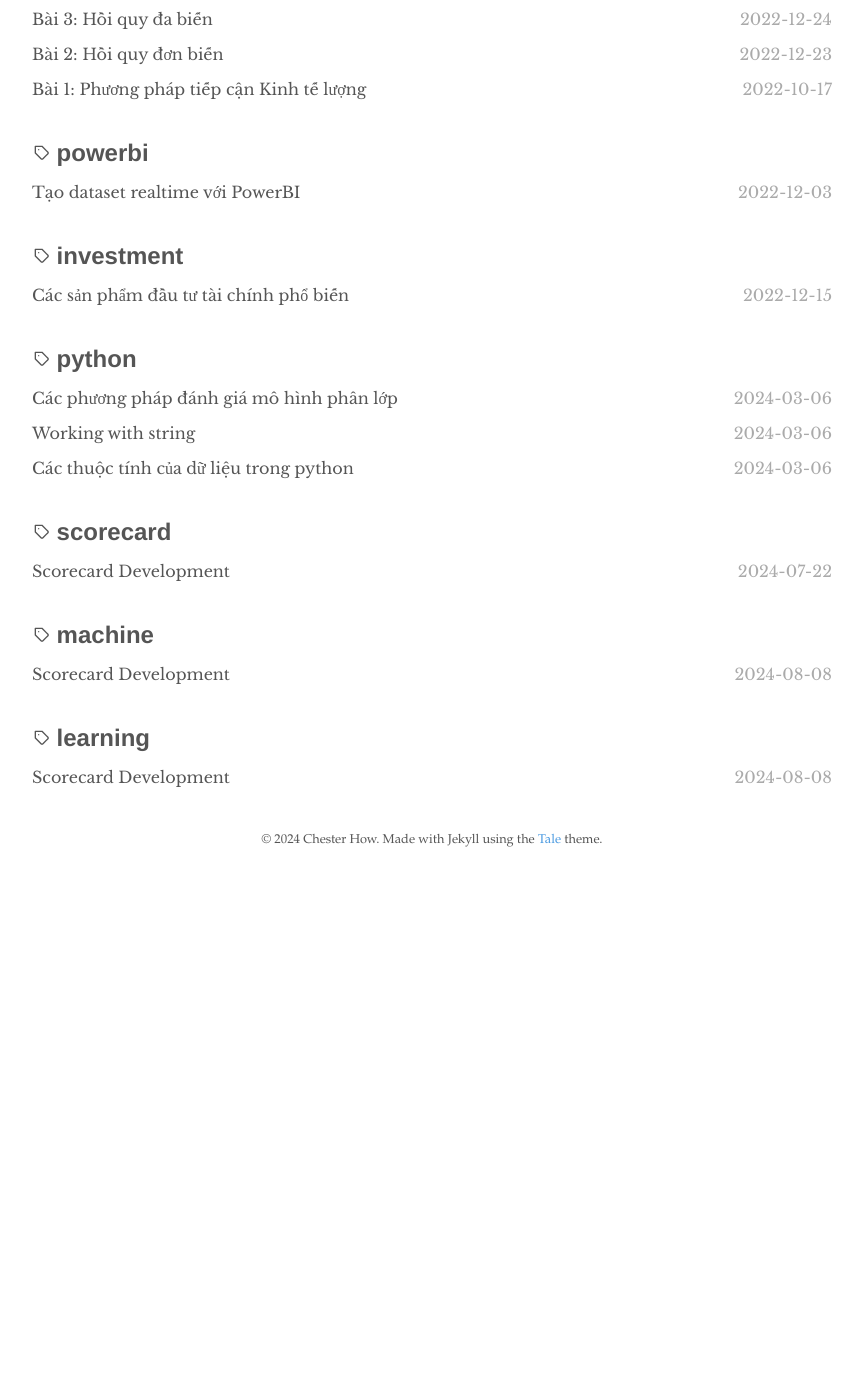
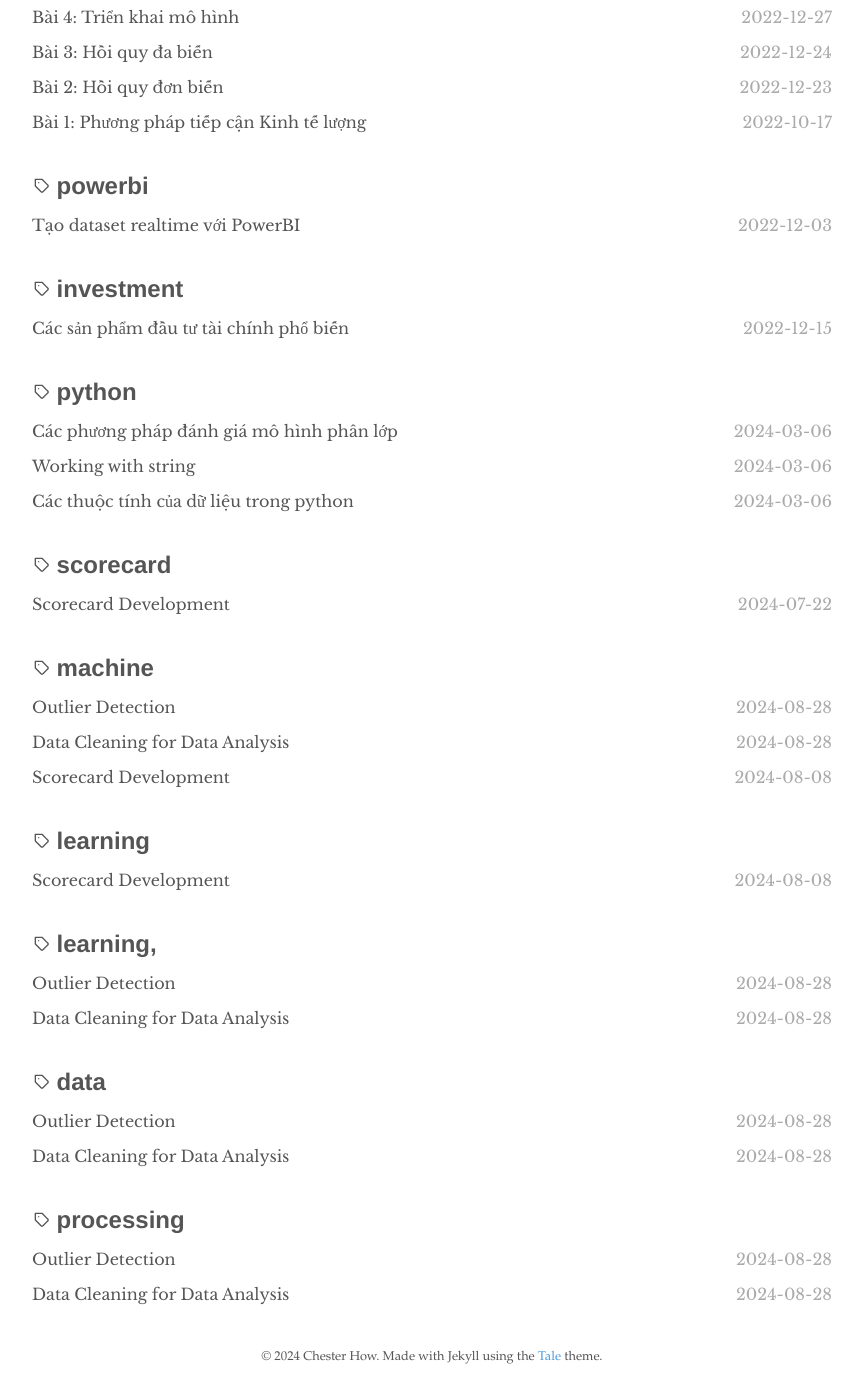
Before and after one commit to codedaoneu/codedaoneu.github.io, a Jekyll site: the page built from _pages/tags.html, in a window 1280 px wide and 1400 px high, scrolled down 704 px. Shown: the whole window, without its empty margins (208-1071 px from the left). Built offline with Jekyll 4.4.1, drawn with Linux system fonts in a browser that asks for light colours; before the commit the page ends 1587 px from its top, so only the background shows below that; some of the changed text lies outside the part shown.

Commit message:
add new write

```diff
--- /dev/null
+++ b/_posts/data processing/2024-08-28-data-cleaning-overview.md
@@ -0,0 +1,6 @@
+---
+layout: post
+title: "Data Cleaning for Data Analysis"
+author: "codedaoneu"
+tags: machine learning, data processing
+---
--- /dev/null
+++ b/_posts/data processing/2024-08-28-outlier detection.md
@@ -0,0 +1,6 @@
+---
+layout: post
+title: "Outlier Detection"
+author: "codedaoneu"
+tags: machine learning, data processing
+---
```
Also changed, not shown: _posts/2024-07-22-scorecard-developement.md (+1 -1 lines).
